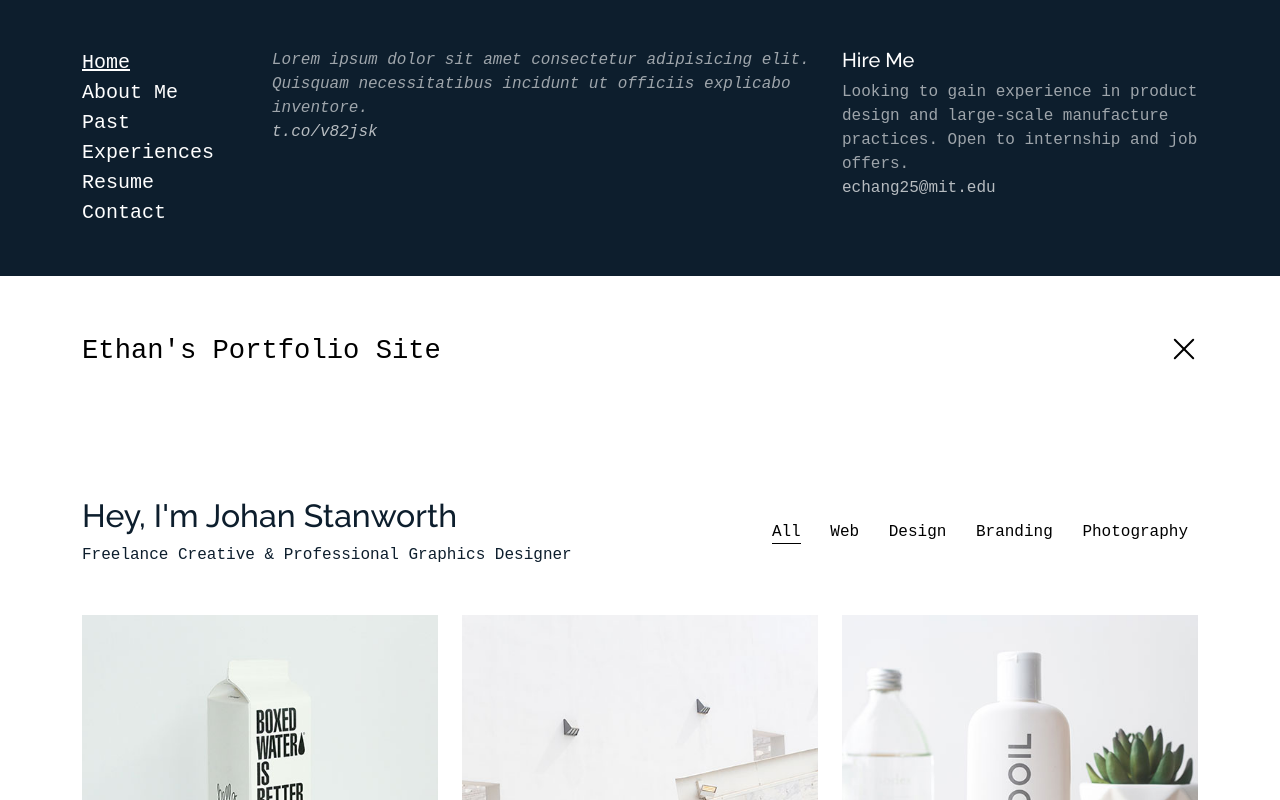
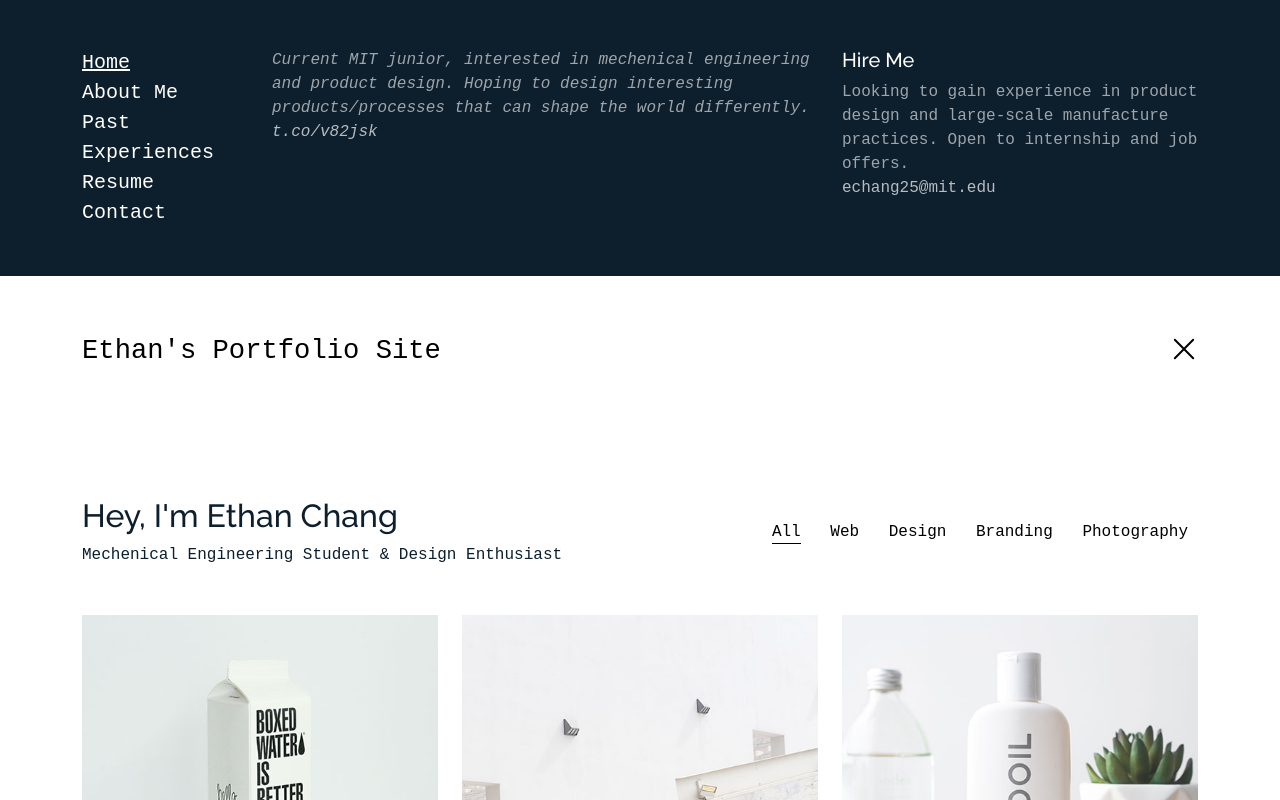
Before and after one commit to eth-rbt/eth-rbt.github.io, a plain HTML site: page index.html in a window 1280 px wide. Both pictures are taken after a click on the link 1184 px from the left and 75 px from the top of the page. Shown: the top 800 px of the page. Drawn offline with Linux system fonts and the light colour scheme; a web font is replaced by a local one.

Commit message:
name change

```diff
--- a/index.html
+++ b/index.html
@@ -54,7 +54,7 @@
           <div class="tweet d-flex">
 
             <div>
-              <p><em>Lorem ipsum dolor sit amet consectetur adipisicing elit. Quisquam necessitatibus incidunt ut officiis explicabo inventore. <br> <a href="#">t.co/v82jsk</a></em></p>
+              <p><em>Current MIT junior, interested in mechenical engineering and product design. Hoping to design interesting products/processes that can shape the world differently. <br> <a href="#">t.co/v82jsk</a></em></p>
             </div>
           </div>
         </div>
@@ -83,8 +83,8 @@
       <div class="container">
         <div class="row mb-5 align-items-center">
           <div class="col-md-12 col-lg-6 mb-4 mb-lg-0" data-aos="fade-up">
-            <h2>Hey, I'm Johan Stanworth</h2>
-            <p class="mb-0">Freelance Creative &amp; Professional Graphics Designer</p>
+            <h2>Hey, I'm Ethan Chang</h2>
+            <p class="mb-0">Mechenical Engineering Student &amp; Design Enthusiast</p>
           </div>
           <div class="col-md-12 col-lg-6 text-start text-lg-end" data-aos="fade-up" data-aos-delay="100">
             <div id="filters" class="filters">
```
Also changed, not shown: structure.txt (added).
